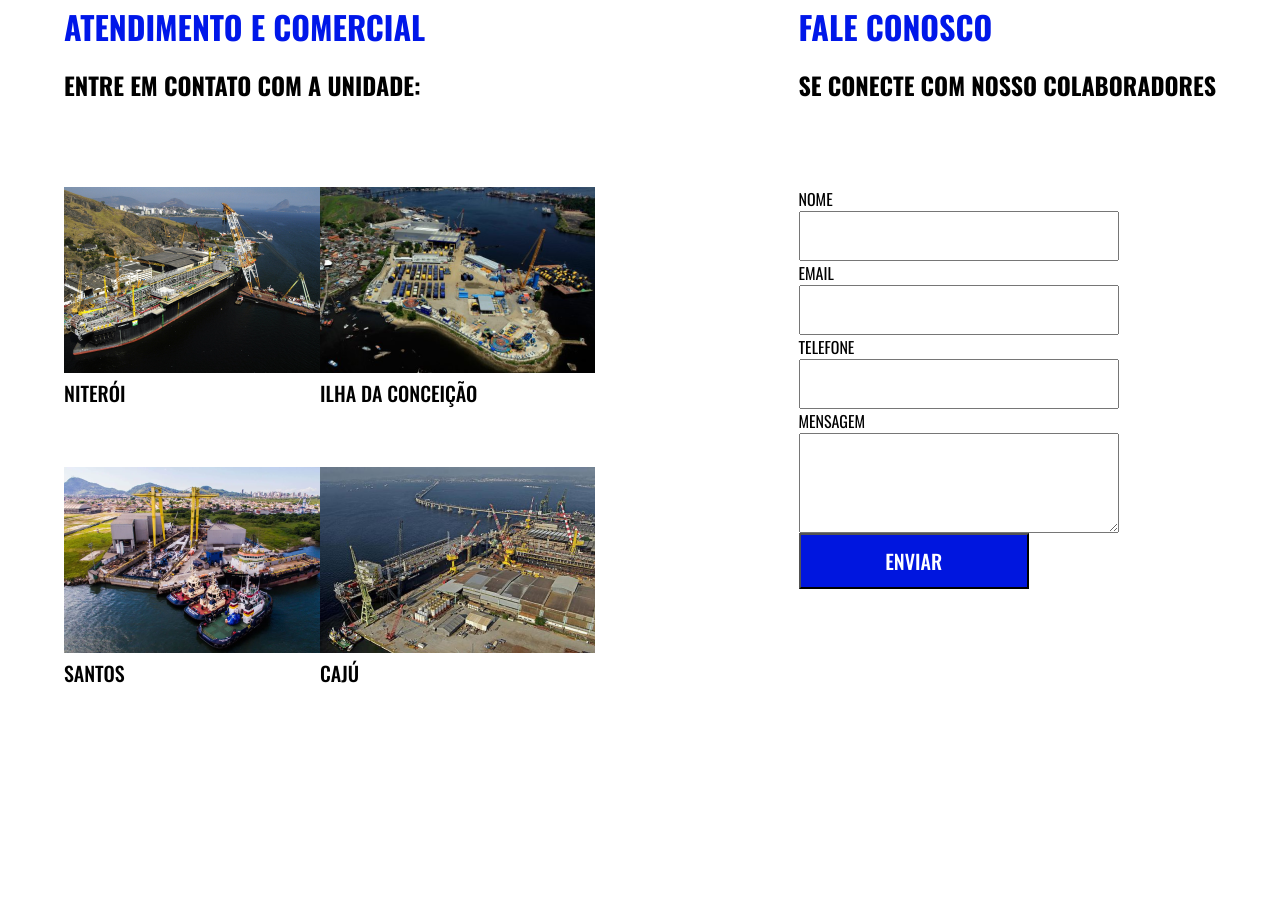
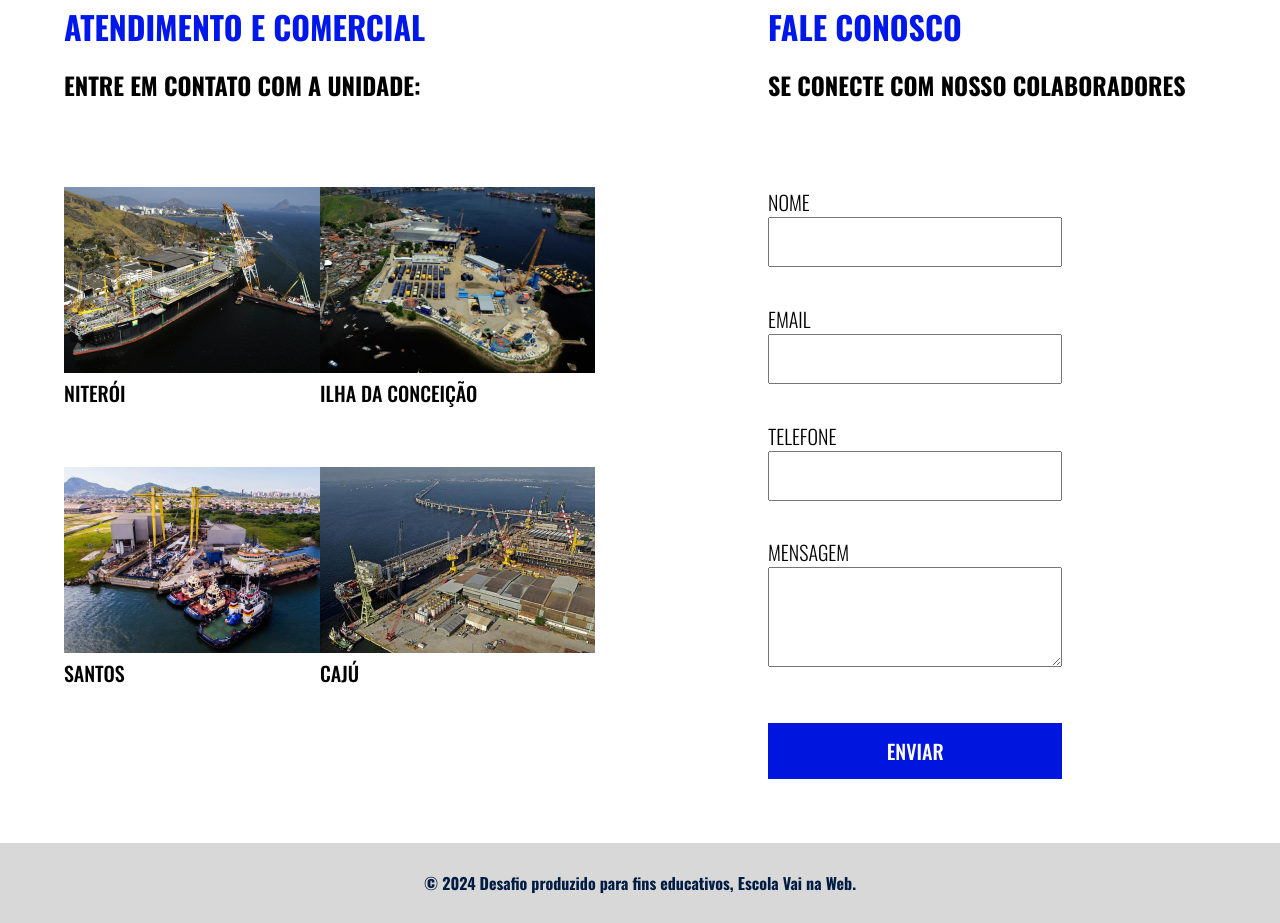
Before and after one commit to HannahVie/Desafio2-VNW, a plain HTML site: page index.html in a window 1280 px wide. Shown: the part 2643-3566 px from the top of the page. Before the commit the page ends 3454 px from the top, so only its background shows below. Drawn offline with nearby package versions, Linux system fonts and the light colour scheme.

Commit message:
ajustes finais

```diff
--- a/index.html
+++ b/index.html
@@ -128,7 +128,7 @@
                 <h2>FALE CONOSCO</h2>
                 <h3>SE CONECTE COM NOSSO COLABORADORES</h3>
 
-                <form>
+                <form class="formulario">
                     <div class="field">
                         <label for="nome">NOME</label>
                         <input type="text" id="nome" name="nome">
@@ -148,10 +148,9 @@
                         <label for="email">MENSAGEM</label>
                         <textarea name="mensagem" id="mensagem"></textarea>
                     </div>
+                </form>
 
-                    <button>ENVIAR</button>
-
-                </form>
+                <button>ENVIAR</button>
 
             </div>
 
@@ -159,6 +158,11 @@
 
     </main>
 
+
+    <footer>
+        <p>© 2024 Desafio produzido para fins educativos, Escola Vai na Web.</p>
+    </footer>
+
 </body>
 
 </html>
--- a/style.scss
+++ b/style.scss
@@ -136,7 +136,7 @@ main {
     }
 
     .nossas_solucoes {
-        background-color: rgba(206, 197, 197, 0.792);
+        background-color: #D8D8D8;
         display: flex;
         justify-content: space-evenly;
         padding: 5%;
@@ -226,28 +226,53 @@ main {
 
             }
 
-            .field input{
-                width: 25vw;
-                height: 50px;
-            }
 
-            textarea{
-                width: 25vw;
-                height: 100px;
+            .formulario{
+                display: flex;
+                flex-direction:column;
+                text-align: left;
+                justify-content: space-between;
+                height: 60vh;
+                width: 35vw;
+                font-weight: 300;
+                font-size: 1.25rem;
+
+                .field input{
+                    width: 23vw;
+                    height: 50px;
+                }
+
+                textarea{
+                    width: 23vw;
+                    height: 100px;
+                }
             }
 
             button {
-                width: 18vw;
+                width: 23vw;
                 height: 7vh;
                 background-color: #0016DF;
                 font-family: "Oswald";
                 color: #FFFFFF;
                 font-size: 1.25rem;
                 font-weight: 500;
+                margin-top: 7vh;
+                border: none;
             }
-
         }
     }
+}
+
+footer {
+    background-color:#D8D8D8;
+    display: flex;
+    font-family: "Oswald";
+    font-weight: 700;
+    color:#001C43;
+    height: 10vh;
+    align-items: center;
+    justify-content: space-around;
+
 }
 
 @media (min-width: 201px) and (max-width: 500px) {
```
Also changed, not shown: style.css, 1 other file.
